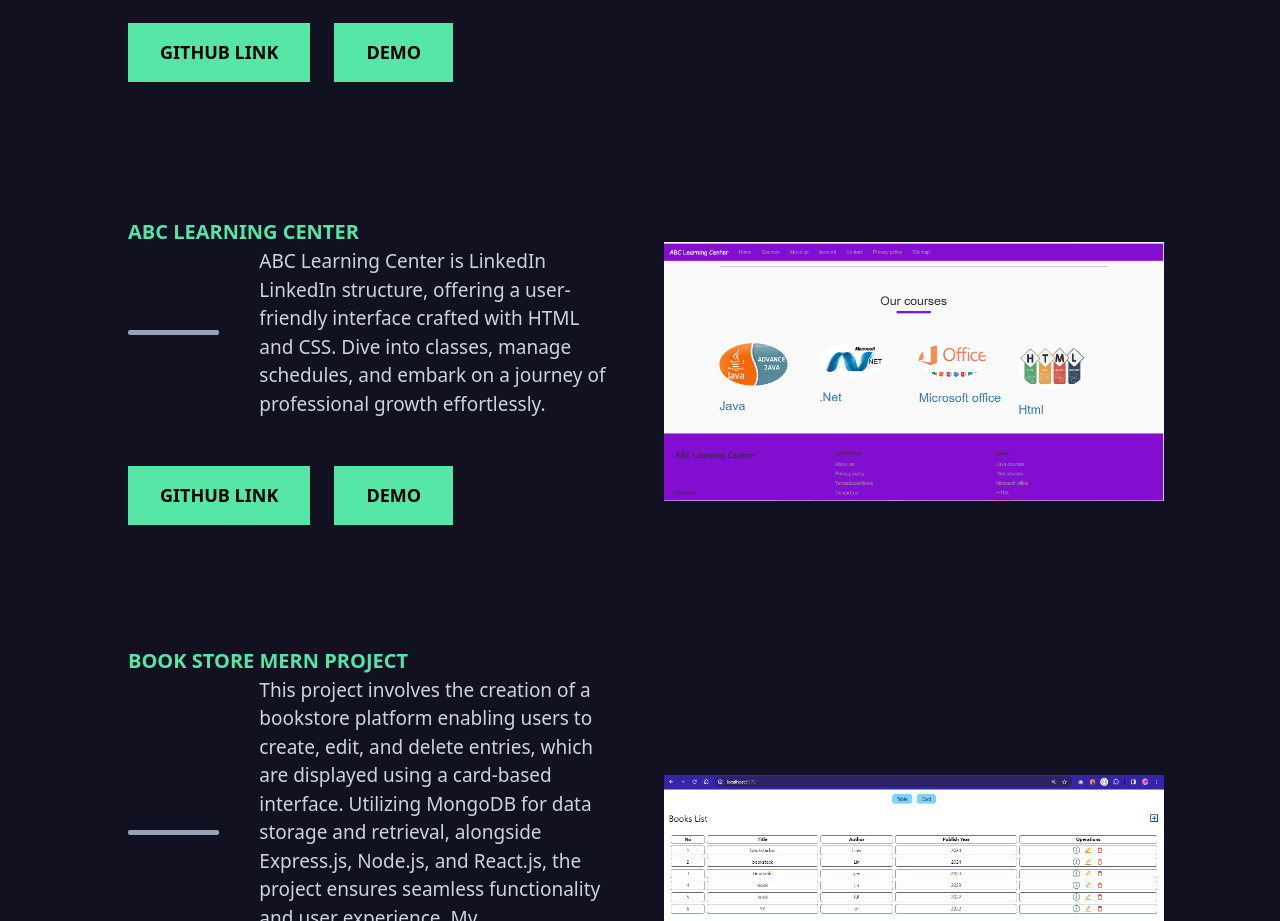
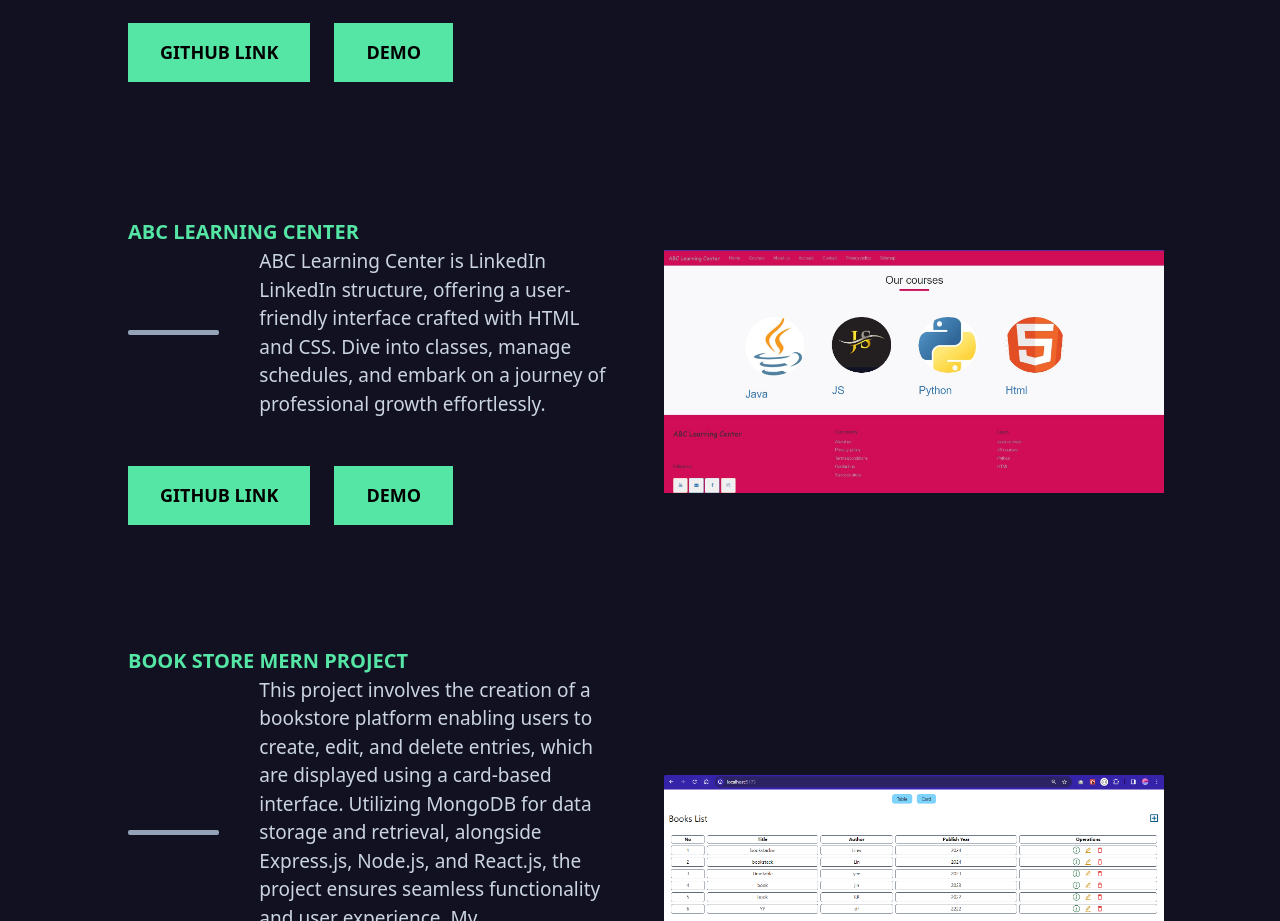
Before and after one commit to NannKhaingShweYeeLin/my-portfolio, a Next.js app: page / in a window 1280 px wide. Shown: the part 5360-6281 px from the top of the page. Built offline with nearby package versions, Linux system fonts and the light colour scheme; a web font is replaced by a local one.

Commit message:
Update Project.tsx

```diff
--- a/Components/Project.tsx
+++ b/Components/Project.tsx
@@ -247,7 +247,7 @@ const Project = () => {
                     className="lg:w-[500px] mx-auto md:mx-0 mt-[2rem] lg:mt-0 lg:h-[500px] w-[300px] h-[300px] relative"
                 >
                     <Image
-                        src="/images/11.PNG"
+                        src="/images/abc.JPG"
                         alt="user"
                         fill
                         className="relative z-[11] w-[100%] h-[100%]
```
